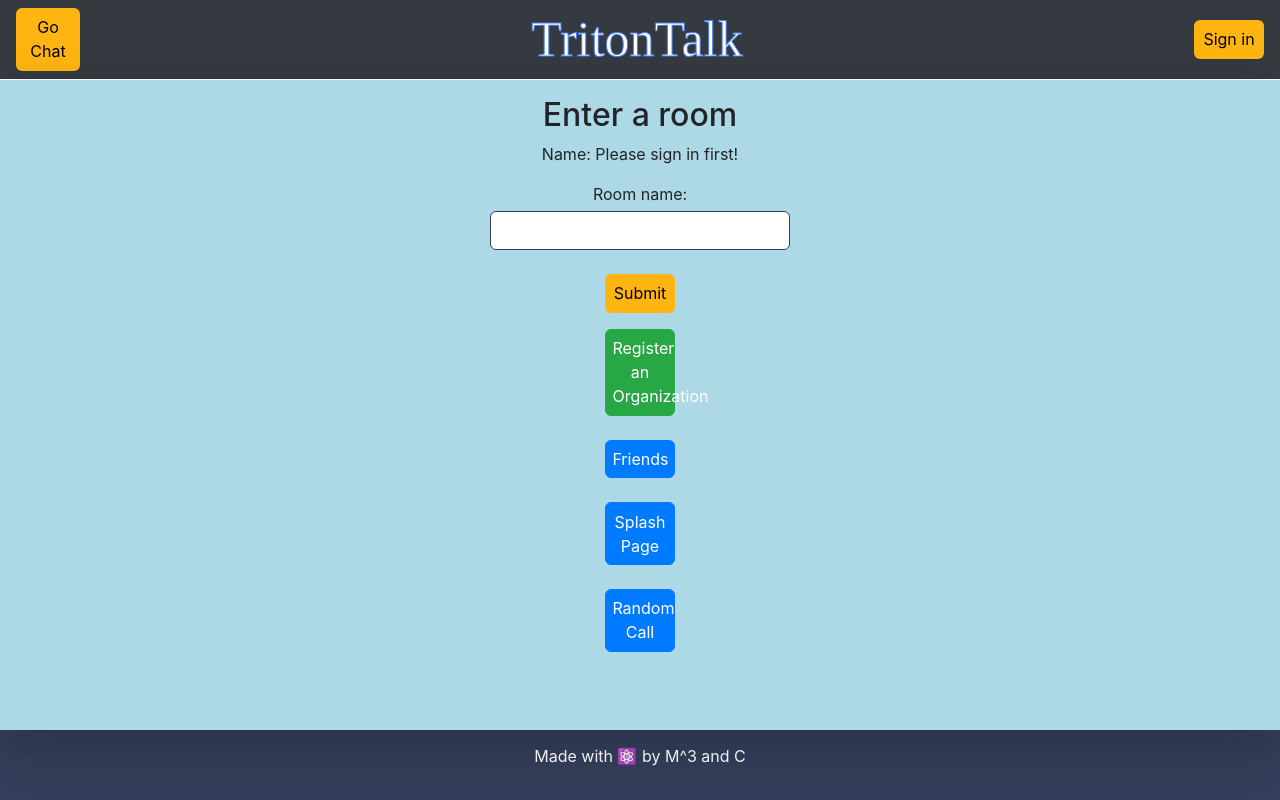
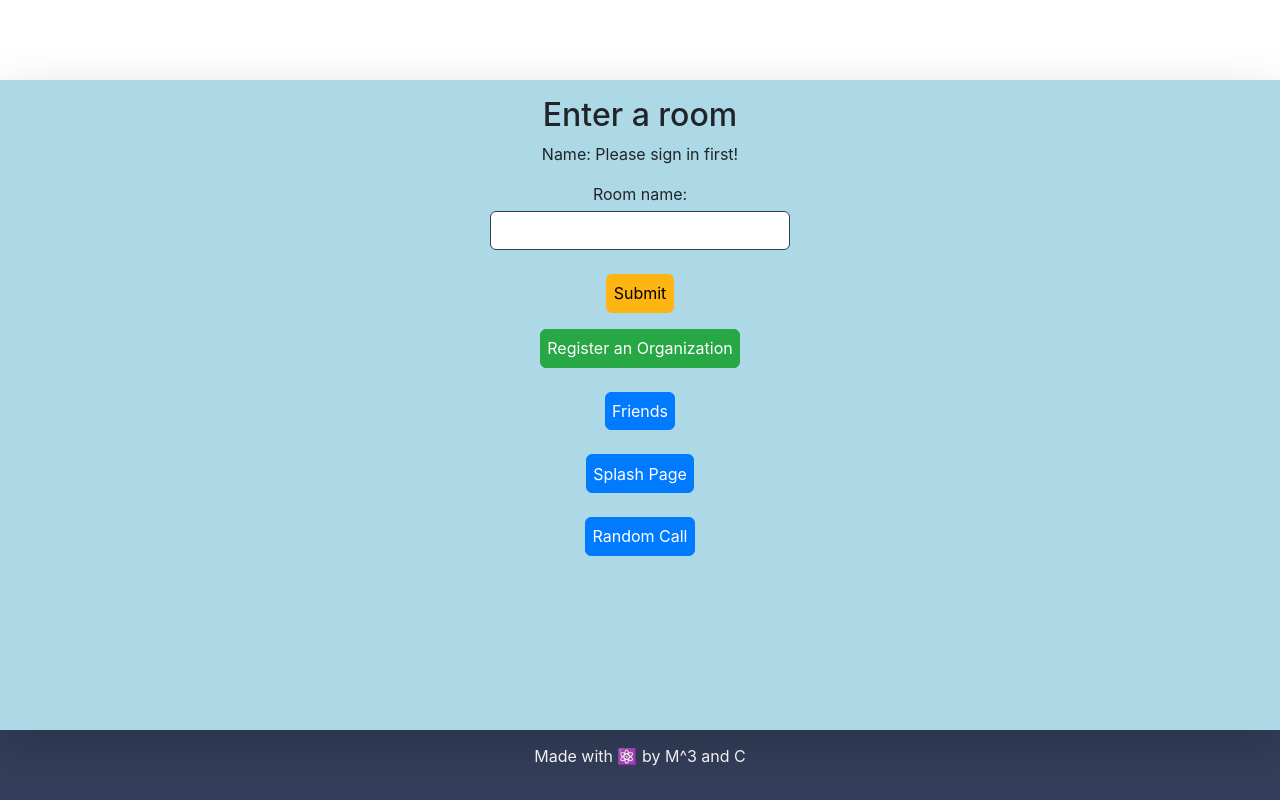
Before and after one commit to Triton-Talk/tritontalk, a React (Create React App) app in the folder client/: page / in a window 1280 px wide. Built offline with nearby package versions, Linux system fonts and the light colour scheme; a web font is replaced by a local one.

Commit message:
made it a fancy lil bitch

```diff
--- a/client/src/containers/App.js
+++ /dev/null
@@ -1,43 +0,0 @@
-import React,{useContext} from 'react';
-import { BrowserRouter as Router, Route, Switch } from "react-router-dom";
-
-import '../styles/App.css';
-
-import Navbar from './Navbar'
-
-import Home from './Home';
-import LibraryWalk from '../components/LibraryWalk';
-import Friends from './Friends';
-import ProfileSettings from './ProfileSettings';
-import RandomCall from './RandomCall';
-import RegisterOrganization from './RegisterOrganization';
-import SplashPage from './SplashPage';
-
-import { AuthProvider } from '../context/auth';
-import { PageProvider } from '../context/page';
-
-const App = () => {
-  return (
-
-    <Router>
-      <PageProvider>
-        <AuthProvider>
-          <div className="app">
-            <Navbar/>
-            <Switch>
-              <Route path="/" exact component={() => <Home />} />
-              <Route path="/home" exact component={() => <LibraryWalk />} />
-              <Route path="/friends" exact component={() => <Friends />} />
-              <Route path="/settings" exact component={() => <ProfileSettings />} />
-              <Route path="/random" exact component={() => <RandomCall />} />
-              <Route path="/registerorganization" exact component={() => <RegisterOrganization />} />
-              <Route path="/splash" exact component={() => <SplashPage />} />
-            </Switch>
-          </div >
-        </AuthProvider>
-      </PageProvider>
-    </Router>
-  );
-};
-
-export default App;
--- a/client/src/containers/Home.js
+++ b/client/src/containers/Home.js
@@ -2,15 +2,12 @@ import React from 'react';
 import '../styles/App.css';
 
 import { Link } from 'react-router-dom'
-import Page from '../context/page'
 
 import VideoChat from './VideoChat';
 import Chat from './Chat';
 import Footer from '../components/footer';
 
 const Home = () => {
-
-  const {page, setPage} = React.useContext(Page)
 
   const homeStyle = {
     backgroundColor: "lightblue",
@@ -38,17 +35,28 @@ const Home = () => {
       <main>
         <div class="shadow-lg p-3  " style={homeStyle}>
           {body}
-          <button onClick={() => setPage("/registerorganization")}
-                  className="btn-success">Register an Organization</button>
+
+          <Link to='/registerorganization'>
+            <button className="btn-success">Register an Organization</button>
+          </Link>
+
           <br></br><br></br>
-          <button className="btn-primary"
-                  onClick={() => setPage('/friends')}>Friends</button>
+
+          <Link to='/friends'>
+            <button className="btn-primary">Friends</button>
+          </Link>
+
           <br></br><br></br>
-          <button className="btn-primary"
-                  onClick={() => setPage('/splash')}>Splash Page</button>
+
+          <Link to='/splash'>
+            <button className="btn-primary">Splash Page</button>
+          </Link>
+
           <br></br><br></br>
-          <button className="btn-primary"
-                  onClick={() => setPage('/random')}>Random Call</button>
+
+          <Link to='/random'>
+            <button className="btn-primary">Random Call</button>
+          </Link>
         </div>
       </main>
       <Footer />
--- a/client/src/containers/Navbar.js
+++ b/client/src/containers/Navbar.js
@@ -1,10 +1,9 @@
 import React, { useContext } from 'react';
-import { Navbar } from 'react-bootstrap'
+import {Navbar} from 'react-bootstrap'
 import 'bootstrap/dist/css/bootstrap.min.css';
 import styles from '../styles/NavBar.css';
 
-import Auth from '../context/auth'
-import Page from '../context/page'
+import Auth from '../context/auth';
 
 import { Link } from 'react-router-dom';
 
@@ -12,34 +11,31 @@ const NavigationBar = () => {
 
   const { user, handleSignOn, handleSignOut } = useContext(Auth);
 
-  const { page, setPage } = useContext(Page)
-
   return (
+    <div>
+      {user !== null && user !== undefined ?
       <Navbar style={styles} bg="dark" variant="dark">
         <Navbar.Toggle />
-      <button>Go Chat</button>
+        <button className='navbtn'>Go Chat</button>
         <div className="centered">
           <Link to="/"><h1 className="NavBarLogo">TritonTalk</h1></Link>
         </div>
         <Navbar.Collapse className="justify-content-end">
-        {
-          user !== null && user !== undefined ?
             <div className="dropdown">
-              <button className="dropbtn">Account</button>
+              <button className="navbtn">Account</button>
               <div className="dropdown-content">
-                <button className="dropdown"
-                  onClick={() => setPage('/settings')}>Settings</button>
+                <Link to='/settings'>
+                  <button className="dropdown">Settings</button>
+                </Link>
+
                 <button className="dropdown"
                         onClick={handleSignOut}>Sign out</button>
               </div>
             </div>
-            :
-            <div className="dropdown">
-              <button className="dropbtn" onClick={handleSignOn}>Sign in</button>
+
+        </Navbar.Collapse>
+      </Navbar > : null }
     </div>
-        }
-      </Navbar.Collapse>
-    </Navbar >
   )
 }
 
--- /dev/null
+++ b/client/src/containers/Router.js
@@ -0,0 +1,40 @@
+import React,{useContext} from 'react';
+import { BrowserRouter, Route, Switch } from "react-router-dom";
+
+import '../styles/App.css';
+
+import Navbar from './Navbar'
+
+import Home from './Home';
+import LibraryWalk from '../components/LibraryWalk';
+import Friends from './Friends';
+import ProfileSettings from './ProfileSettings';
+import RandomCall from './RandomCall';
+import RegisterOrganization from './RegisterOrganization';
+import SplashPage from './SplashPage';
+
+import { AuthProvider } from '../context/auth';
+
+const Router = () => {
+  return (
+
+    <BrowserRouter>
+      <AuthProvider>
+        <div className="app">
+          <Navbar/>
+          <Switch>
+            <Route path="/" exact component={() => <Home />} />
+            <Route path="/home" exact component={() => <LibraryWalk />} />
+            <Route path="/friends" exact component={() => <Friends />} />
+            <Route path="/settings" exact component={() => <ProfileSettings />} />
+            <Route path="/random" exact component={() => <RandomCall />} />
+            <Route path="/registerorganization" exact component={() => <RegisterOrganization />} />
+            <Route path="/splash" exact component={() => <SplashPage />} />
+          </Switch>
+        </div >
+      </AuthProvider>
+    </BrowserRouter>
+  );
+};
+
+export default Router;
--- a/client/src/containers/SplashPage.js
+++ b/client/src/containers/SplashPage.js
@@ -4,11 +4,10 @@ import BackgroundImage from "./SplashPageBackground.png";
 import SplashPageBackground from './SplashPageBackground.png'
 
 import Auth from '../context/auth';
-import Page from '../context/page';
 
 function SplashPage() {
   const { user, handleSignOn, handleSignOut } = useContext(Auth);
-  const { page, setPage } = useContext(Page)
+
   return (
     <div className="App" style={{backgroundImage: `url(${SplashPageBackground})` }}>
       <h1 className="Logo">TritonTalk</h1>
--- a/client/src/context/auth.js
+++ b/client/src/context/auth.js
@@ -1,4 +1,5 @@
 import React from 'react';
+import { useHistory } from 'react-router-dom'
 
 import db, {GoogleSignOn} from '../firebase'
 import Cookies from 'universal-cookie'
@@ -16,13 +17,15 @@ let initialCredential = cookies.get('credential')
 if(initialCredential === 'null')
   initialCredential = undefined
 
-
 const URL = process.env.NODE_ENV === 'production' ? '' : 'http://localhost:3001'
 
 export const AuthProvider = (props) => {
 
   const [user, _setUser] = React.useState(initialUser)
   const [credential, _setCredential] = React.useState(initialCredential)
+
+  const history = useHistory()
+
 
   React.useEffect(() => {
     if(initialCredential)
@@ -72,12 +75,14 @@ export const AuthProvider = (props) => {
       return response.json()
     }).then(user => {
       setUser(user)
+      history.push('/')
     })
   }
 
   const handleSignOut = () => {
     setUser(null)
     setCredential(null)
+    history.push('/splash')
   }
 
   const exportObj = {
--- a/client/src/index.js
+++ b/client/src/index.js
@@ -1,10 +1,10 @@
 import React from 'react';
 import ReactDOM from 'react-dom';
 import './styles/index.css';
-import App from './containers/App';
+import Router from './containers/Router';
 import * as serviceWorker from './serviceWorker';
 
-ReactDOM.render(<App />, document.getElementById('root'));
+ReactDOM.render(<Router />, document.getElementById('root'));
 
 // If you want your app to work offline and load faster, you can change
 // unregister() to register() below. Note this comes with some pitfalls.
--- a/client/src/styles/NavBar.css
+++ b/client/src/styles/NavBar.css
@@ -17,7 +17,6 @@ button {
     background-color: #ffb511;
     color: black;
     border-radius: 6px;
-    width: 70px;
 }
 
 a:hover{
```
Lines whose indentation alone changed are shown as unchanged.
